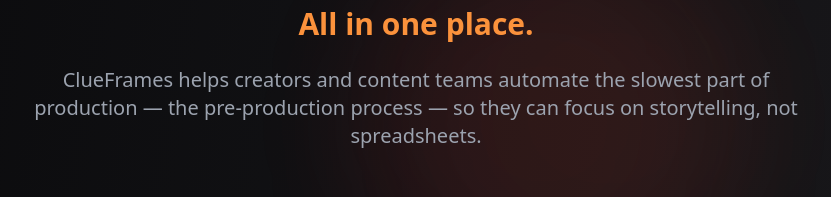
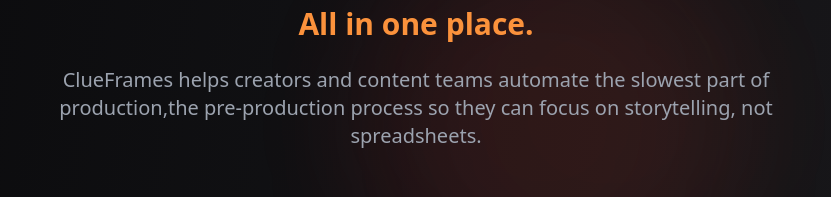
Before and after one commit to Svrap/clueframes-waitlist, a Next.js app: page /about in a window 1280 px wide. Shown: the part 484-681 px from the top of the page, without its empty margins (224-1055 px from the left). Built offline with nearby package versions, Linux system fonts and the light colour scheme.

Commit message:
Update about page content

```diff
--- a/app/about/page.tsx
+++ b/app/about/page.tsx
@@ -41,7 +41,7 @@
           </p>
 
           <p className="text-lg sm:text-xl text-gray-400 max-w-3xl mx-auto leading-relaxed mb-12">
-            ClueFrames helps creators and content teams automate the slowest part of production — the pre-production process — so they can focus on storytelling, not spreadsheets.
+            ClueFrames helps creators and content teams automate the slowest part of production,the pre-production process so they can focus on storytelling, not spreadsheets.
           </p>
 
           {/* Stats Grid */}
@@ -402,7 +402,7 @@
                 Why ClueFrames Exists
               </h2>
               <p className="text-xl sm:text-2xl text-gray-300 leading-relaxed mb-12 max-w-3xl mx-auto">
-                Every great video starts with chaos — scattered ideas, research notes, and half-finished scripts. ClueFrames brings structure and speed to that chaos.
+                Every great video starts with chaos scattered ideas, research notes, and half-finished scripts. ClueFrames brings structure and speed to that chaos.
               </p>
 
               <div className="grid grid-cols-1 md:grid-cols-3 gap-8">
```
